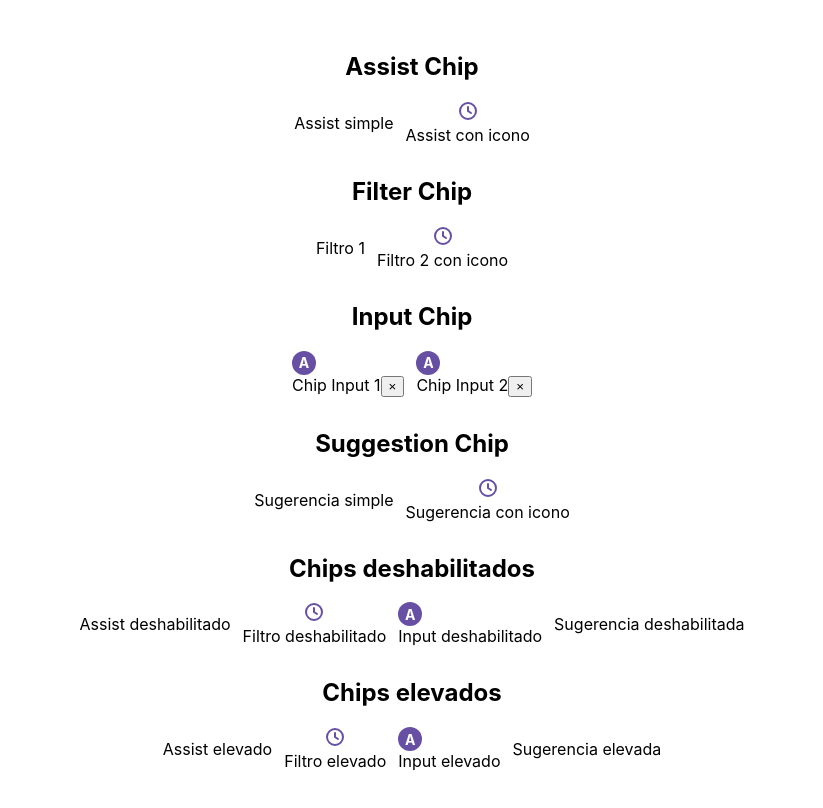
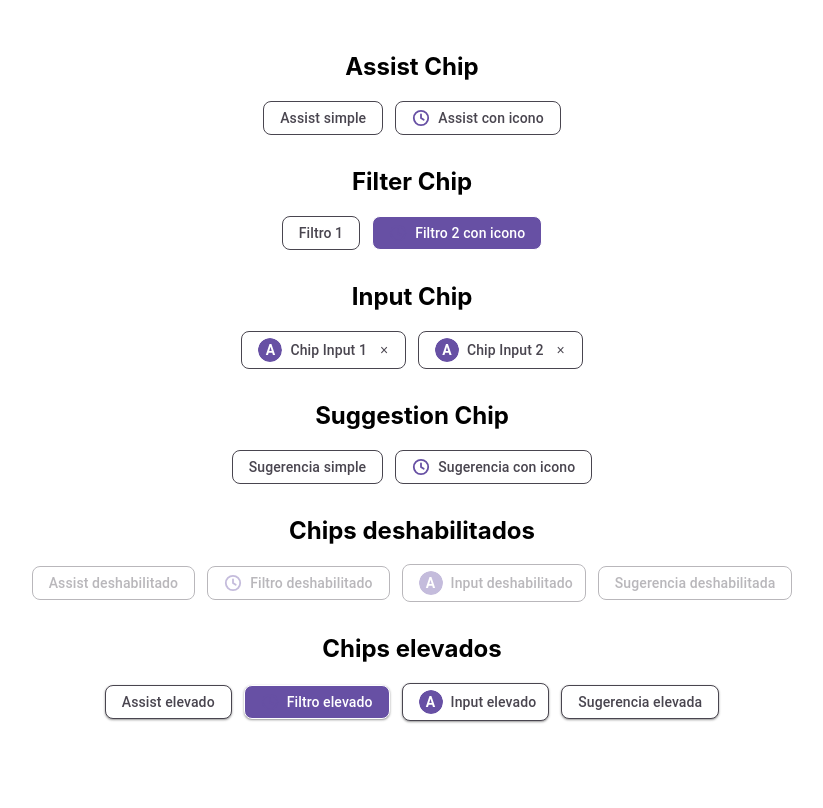
Before and after one commit to JLChambiM/my-checkbox-storybook, a React (Create React App) app: page / in a window 1280 px wide. Shown: the top 808 px of the page, without its empty margins (228-1051 px from the left). Built offline with nearby package versions, Linux system fonts and the light colour scheme.

Commit message:
chip component refactoring

```diff
--- a/src/components/chip/Chip.tsx
+++ b/src/components/chip/Chip.tsx
@@ -1,6 +1,7 @@
 import React, { useMemo } from 'react';
 import type { Properties } from './types';
 import { toDefaults, toClasses } from './helpers';
+import './styles/index.css';
 
 export default function Chip(properties?: Properties) {
   const defaults = toDefaults(properties);
--- a/src/components/chip/helpers.tsx
+++ b/src/components/chip/helpers.tsx
@@ -1,49 +1,39 @@
 import _ from 'lodash';
 import clsx from 'clsx';
+
 import type { Properties } from './types';
 
 /**
- * Devuelve las propiedades del chip con valores por defecto según la variante.
- * @param properties - Propiedades del chip
- * @returns Propiedades completas con valores por defecto
+ *
+ * @param properties
+ * @returns
  */
 export function toDefaults(properties?: Properties): Required<Properties> {
 	return _.defaults({}, properties, {
-    // Variante y modo
+		children: '',
 		variant: 'assist',
 		mode: 'flat',
-
-    // Contenido
-    children: '',
 		icon: null,
 		avatar: null,
-
-    // Estados y apariencia
 		selected: false,
 		disabled: false,
 		elevated: false,
-
-    // Eventos
-    onClick: () => {},
-    onRemove: () => {},
-    onToggle: () => {},
+		onClick: _.noop,
+		onRemove: _.noop,
+		onToggle: _.noop,
 	}) as Required<Properties>;
 }
 
-/**
- * Genera las clases CSS del chip basado en sus propiedades
- */
 export function toClasses(properties: Required<Properties>): string {
-  const { variant, mode, selected, disabled, elevated } = properties;
-
+	const { variant, mode, disabled, elevated, selected } = properties;
 	return clsx(
-    'chip', // Clase base para todos los chips
-    `chip--${variant}`, // Clase para la variante (assist, filter, input, suggestion)
-    `chip--${mode}`, // Clase para el modo (flat, outlined)
+		'chip',
+		`chip--${variant}`,
+		`chip--${mode}`,
 		{
-      'chip--selected': selected, // Clase si está seleccionado
-      'chip--disabled': disabled, // Clase si está deshabilitado
-      'chip--elevated': elevated, // Clase si está elevado
+			'chip--selected': selected,
+			'chip--disabled': disabled,
+			'chip--elevated': elevated,
 		}
 	);
 }
--- a/src/components/chip/styles/base.css
+++ b/src/components/chip/styles/base.css
@@ -1,66 +1,41 @@
 /*
   base.css
   --------
-  Define los estilos base y la estructura principal del componente Chip.
-  Aquí se establecen las reglas generales y la estructura principal del chip y sus subelementos.
+  Estilos base y estructura fundamental del componente Chip
+  Define las propiedades esenciales que todos los chips comparten
 */
+
 .chip {
+    /* Layout base */
     display: inline-flex;
     align-items: center;
-    padding: var(--chip-spacing-vertical) var(--chip-spacing-horizontal);
-    border: 1px solid transparent; /* Base border, will be customized by mode */
-    border-radius: var(--chip-size-border-radius);
-    height: var(--chip-size-height);
-    font-family: var(--chip-typography-font-family);
-    font-size: var(--chip-typography-font-size);
-    line-height: var(--chip-typography-line-height);
-    letter-spacing: var(--chip-typography-letter-spacing);
+    justify-content: center;
+    gap: var(--chip-gap);
+
+    /* Box model */
+    min-height: var(--chip-height);
+    padding: var(--chip-padding-vertical) var(--chip-padding-horizontal);
+    border: var(--chip-border-width) solid ;
+    border-radius: var(--chip-border-radius);
+    box-sizing: border-box;
+
+    /* Typography */
+    font-family: var(--chip-font-family);
+    font-size: var(--chip-font-size);
+    font-weight: var(--chip-font-weight);
+    line-height: var(--chip-line-height);
+    letter-spacing: var(--chip-letter-spacing);
+    text-decoration: none;
+
+    /* Interaction */
     cursor: pointer;
-    transition: background-color var(--chip-animation-duration-standard) var(--chip-animation-easing-standard),
-                border-color var(--chip-animation-duration-standard) var(--chip-animation-easing-standard),
-                box-shadow var(--chip-animation-duration-standard) var(--chip-animation-easing-standard); /* Add transition for smooth state changes */
-    box-sizing: border-box;
-}
+    user-select: none;
+    outline: none;
 
-.chip__avatar,
-.chip__icon {
-    display: flex;
-    align-items: center;
-    justify-content: center;
-    flex-shrink: 0;
-}
-
-.chip__content {
-    flex-grow: 1;
-    white-space: nowrap;
-    overflow: hidden;
-    text-overflow: ellipsis;
-    display: flex;
-    align-items: center;
-    min-width: 0;
-}
-
-.chip__remove {
-    display: flex;
-    align-items: center;
-    justify-content: center;
-    border: none;
-    background: none;
-    cursor: pointer;
-    padding: 0;
-    margin-left: var(--chip-spacing-text-remove);
-    width: 24px;
-    height: 24px;
-    border-radius: 50%;
-    transition: background 0.2s;
-}
-.chip__remove:hover:not(:disabled) {
-    background: rgba(103, 80, 164, 0.08);
-}
-.chip__remove:active:not(:disabled) {
-    background: rgba(103, 80, 164, 0.16);
-}
-.chip__remove:focus {
-    outline: 2px solid var(--chip-color-primary);
-    outline-offset: 1px;
-}
+    /* Animation */
+    transition:
+      background-color var(--chip-transition-duration) var(--chip-transition-easing),
+      border-color var(--chip-transition-duration) var(--chip-transition-easing),
+      box-shadow var(--chip-transition-duration) var(--chip-transition-easing),
+      color var(--chip-transition-duration) var(--chip-transition-easing);
+  }
--- a/src/components/chip/styles/index.css
+++ b/src/components/chip/styles/index.css
@@ -1,6 +1,24 @@
+/*
+  index.css
+  ---------
+  Archivo principal que importa todos los estilos del componente Chip
+  Siguiendo la arquitectura SMACSS en el orden correcto
+*/
+
+/* Base - Variables y tokens de diseño */
 @import './variables.css';
-@import './module.css';
+
+/* Base - Estilos fundamentales */
+@import './base.css';
+
+/* Layout - Estructura de elementos hijos */
 @import './layout.css';
+
+/* Modules - Modos visuales */
 @import './mode.css';
+
+/* Modules - Variantes funcionales */
+@import './variant.css';
+
+/* State - Estados interactivos */
 @import './state.css';
-@import './variant.css';
--- a/src/components/chip/styles/layout.css
+++ b/src/components/chip/styles/layout.css
@@ -1,34 +1,53 @@
 /*
   layout.css
   ----------
-  Define la disposición y el espaciado interno de los elementos del chip.
-  Aquí se gestionan los tamaños y el gap entre iconos, avatares y texto.
+  Estilos de layout para elementos hijos del chip
+  Define la estructura interna y disposición de iconos, avatares, texto y botones
 */
-.chip {
-    display: inline-flex;
+
+.chip__icon {
+    display: flex;
     align-items: center;
-    gap: var(--chip-spacing-icon-text);
+    justify-content: center;
+    width: var(--chip-icon-size);
+    height: var(--chip-icon-size);
+    flex-shrink: 0;
   }
 
-.chip__avatar,
-.chip__icon {
-    width: 24px;
-    height: 24px;
+  .chip__avatar {
+    display: flex;
+    align-items: center;
+    justify-content: center;
+    width: var(--chip-avatar-size);
+    height: var(--chip-avatar-size);
     border-radius: 50%;
     overflow: hidden;
-    background: none;
-    margin-right: 0;
+    flex-shrink: 0;
+  }
+
+  .chip__label {
+    flex: 1;
+    min-width: 0;
+    white-space: nowrap;
+    overflow: hidden;
+    text-overflow: ellipsis;
   }
 
   .chip__remove {
-    width: 24px;
-    height: 24px;
-    min-width: 24px;
-    min-height: 24px;
-    border-radius: 50%;
     display: flex;
     align-items: center;
     justify-content: center;
-    font-size: 18px;
+    width: var(--chip-remove-size);
+    height: var(--chip-remove-size);
+    padding: 0;
+    margin: 0;
+    border: none;
+    border-radius: 50%;
+    background: none;
+    cursor: pointer;
+    font-size: 14px;
     line-height: 1;
+    color: inherit;
+    flex-shrink: 0;
+    transition: background-color var(--chip-transition-duration) var(--chip-transition-easing);
   }
--- a/src/components/chip/styles/mode.css
+++ b/src/components/chip/styles/mode.css
@@ -1,17 +1,23 @@
 /*
   mode.css
   --------
-  Define los diferentes modos visuales del chip (flat, outlined) separando la lógica de presentación.
+  Estilos para los diferentes modos visuales del chip
+  Define las variaciones de presentación: flat (filled) y outlined
 */
-/* Flat (Filled) Mode */
-.chip--flat {
-    background-color: var(--chip-color-surface); /* Example: Use surface color for flat background */
-    color: var(--chip-color-on-surface); /* Example: Use on-surface color for text */
+
+/* ==========================================
+   FLAT MODE (Filled)
+   ========================================== */
+   .chip--flat {
+    background-color: var(--chip-color-surface-variant);
+    color: var(--chip-color-on-surface-variant);
   }
 
-  /* Outlined Mode */
+  /* ==========================================
+     OUTLINED MODE
+     ========================================== */
   .chip--outlined {
     background-color: transparent;
-    border-color: var(--chip-color-outline); /* Use outline color for border */
-    color: var(--chip-color-on-surface); /* Example: Use on-surface color for text */
+    border-color: var(--chip-color-outline);
+    color: var(--chip-color-on-surface);
   }
--- a/src/components/chip/styles/state.css
+++ b/src/components/chip/styles/state.css
@@ -1,49 +1,103 @@
 /*
   state.css
   ---------
-  Gestiona los diferentes estados del componente Chip: hover, focus, active, disabled, selected, elevated, etc.
+  Estados interactivos del componente Chip
+  Maneja hover, focus, active, selected, disabled y elevated
 */
-/* Hover State */
-.chip:hover {
-    /* Example: subtle background color change on hover */
-    background-color: rgba(var(--chip-color-on-surface-rgb, 28, 27, 31), 0.08); /* 8% on-surface overlay */
+
+/* ==========================================
+   HOVER STATE
+   ========================================== */
+   .chip:hover:not(.chip--disabled) {
+    box-shadow: var(--chip-elevation-1);
   }
 
-  /* Focus State */
-  .chip:focus {
-    outline: 2px solid var(--chip-color-primary); /* Example: primary color outline on focus */
-    outline-offset: 1px; /* Add a small offset */
+  .chip--flat:hover:not(.chip--disabled) {
+    background-color: color-mix(in srgb, var(--chip-color-surface-variant) 92%, var(--chip-color-on-surface-variant));
   }
 
-  /* Active State (Pressed) */
-  .chip:active {
-    /* Example: slightly darker background color on active */
-    background-color: rgba(var(--chip-color-on-surface-rgb, 28, 27, 31), 0.12); /* 12% on-surface overlay */
+  .chip--outlined:hover:not(.chip--disabled) {
+    background-color: color-mix(in srgb, transparent 92%, var(--chip-color-on-surface));
   }
 
-  /* Disabled State */
-  .chip:disabled,
-  .chip[aria-disabled="true"] {
-    opacity: 0.38; /* MD3 recommended opacity for disabled elements */
-    cursor: not-allowed;
+  /* ==========================================
+     FOCUS STATE
+     ========================================== */
+  .chip:focus-visible:not(.chip--disabled) {
+    outline: 2px solid var(--chip-color-primary);
+    outline-offset: 2px;
   }
 
-  /* Selected State (for filter chips) */
-  .chip--filter.chip--selected {
-    background-color: var(--chip-color-primary); /* Example: primary color for selected filter chip */
-    color: var(--chip-color-on-primary); /* Example: on-primary color for text in selected state */
+  /* ==========================================
+     ACTIVE STATE
+     ========================================== */
+  .chip:active:not(.chip--disabled) {
+    box-shadow: none;
   }
 
-  /* Elevated State (example, typically combined with other states) */
-  .chip--elevated {
-    box-shadow: 0px 1px 2px rgba(0, 0, 0, 0.3), 0px 1px 3px rgba(0, 0, 0, 0.15); /* Example elevation shadow */
+  .chip--flat:active:not(.chip--disabled) {
+    background-color: color-mix(in srgb, var(--chip-color-surface-variant) 88%, var(--chip-color-on-surface-variant));
   }
 
-  /* Adjustments for Elevated state on hover/focus/active */
-  .chip--elevated:hover {
-    box-shadow: 0px 2px 4px rgba(0, 0, 0, 0.3), 0px 2px 6px rgba(0, 0, 0, 0.15);
+  .chip--outlined:active:not(.chip--disabled) {
+    background-color: color-mix(in srgb, transparent 88%, var(--chip-color-on-surface));
   }
 
-  .chip--elevated:active {
-    box-shadow: 0px 0px 2px rgba(0, 0, 0, 0.3), 0px 0px 4px rgba(0, 0, 0, 0.15);
+  /* ==========================================
+     SELECTED STATE (Filter chips)
+     ========================================== */
+  .chip--filter.chip--selected {
+    background-color: var(--chip-color-surface-variant);
+    color: var(--chip-color-on-surface-variant);
   }
+
+  .chip--filter.chip--selected.chip--flat {
+    background-color: var(--chip-color-primary);
+    color: var(--chip-color-on-primary);
+  }
+
+  .chip--filter.chip--selected.chip--outlined {
+    background-color: var(--chip-color-surface-variant);
+    border-color: var(--chip-color-primary);
+    color: var(--chip-color-on-surface-variant);
+  }
+
+  /* ==========================================
+     ELEVATED STATE
+     ========================================== */
+  .chip--elevated {
+    box-shadow: var(--chip-elevation-1);
+  }
+
+  .chip--elevated:hover:not(.chip--disabled) {
+    box-shadow: var(--chip-elevation-2);
+  }
+
+  .chip--elevated:active:not(.chip--disabled) {
+    box-shadow: var(--chip-elevation-1);
+  }
+
+  /* ==========================================
+     DISABLED STATE
+     ========================================== */
+  .chip--disabled {
+    opacity: 0.38;
+    cursor: not-allowed;
+    pointer-events: none;
+  }
+
+  /* ==========================================
+     REMOVE BUTTON STATES
+     ========================================== */
+  .chip__remove:hover:not(:disabled) {
+    background-color: color-mix(in srgb, transparent 92%, currentColor);
+  }
+
+  .chip__remove:active:not(:disabled) {
+    background-color: color-mix(in srgb, transparent 88%, currentColor);
+  }
+
+  .chip__remove:focus-visible {
+    outline: 1px solid currentColor;
+    outline-offset: 1px;
+  }
--- a/src/components/chip/styles/variables.css
+++ b/src/components/chip/styles/variables.css
@@ -1,38 +1,57 @@
 /*
   variables.css
   -------------
-  Centraliza todas las variables CSS utilizadas por el componente Chip para colores, tipografía, espaciados, tamaños y animaciones.
+  Design tokens y variables CSS para el componente Chip
+  Basado en Material Design 3 specifications
 */
 :root {
-    /* Colors */
-    --chip-color-primary: #6750A4; /* Example primary color */
-    --chip-color-on-primary: #FFFFFF;
-    --chip-color-surface: #FFFBFE; /* Example surface color */
-    --chip-color-on-surface: #1C1B1F;
-    --chip-color-outline: #79747E;
-    --chip-color-disabled: #E7E0EC;
-    --chip-color-on-disabled: #49454F;
+  /* ==========================================
+     COLOR TOKENS
+     ========================================== */
+  --chip-color-primary: #6750A4;
+  --chip-color-on-primary: #FFFFFF;
+  --chip-color-surface: #FEF7FF;
+  --chip-color-on-surface: #1D1B20;
+  --chip-color-surface-variant: #ffffff;
+  --chip-color-on-surface-variant: #49454F;
+  --chip-color-outline: #79747E;
+  --chip-color-outline-variant: #CAC4D0;
 
-    /* Typography */
-    --chip-typography-font-family: 'Roboto', sans-serif; /* Example font */
-    --chip-typography-font-size: 0.875rem; /* 14px */
-    --chip-typography-line-height: 1.25rem; /* 20px */
-    --chip-typography-letter-spacing: 0.00625rem; /* 0.1px */
+  /* ==========================================
+     TYPOGRAPHY TOKENS
+     ========================================== */
+  --chip-font-family: 'Roboto', system-ui, sans-serif;
+  --chip-font-size: 0.875rem; /* 14px */
+  --chip-line-height: 1.25rem; /* 20px */
+  --chip-letter-spacing: 0.00625rem; /* 0.1px */
+  --chip-font-weight: 500;
 
-    /* Spacing */
-    --chip-spacing-horizontal: 12px;
-    --chip-spacing-vertical: 8px;
-    --chip-spacing-icon-text: 8px;
-    --chip-spacing-text-remove: 8px;
+  /* ==========================================
+     SIZE TOKENS
+     ========================================== */
+  --chip-height: 32px;
+  --chip-border-radius: 8px;
+  --chip-border-width: 0.5px;
 
-    /* Size */
-    --chip-size-height: 32px;
-    --chip-size-border-radius: 8px; /* Fully rounded corners */
+  /* ==========================================
+     SPACING TOKENS
+     ========================================== */
+  --chip-padding-horizontal: 16px;
+  --chip-padding-vertical: 6px;
+  --chip-gap: 8px;
+  --chip-icon-size: 18px;
+  --chip-avatar-size: 24px;
+  --chip-remove-size: 18px;
 
-    /* Animation */
-    --chip-animation-duration-standard: 0.2s;
-    --chip-animation-easing-standard: ease;
+  /* ==========================================
+     ANIMATION TOKENS
+     ========================================== */
+  --chip-transition-duration: 0.2s;
+  --chip-transition-easing: cubic-bezier(0.2, 0.0, 0, 1.0);
 
-     /* Add RGB version of on-surface for alpha transparencies */
-    --chip-color-on-surface-rgb: 28, 27, 31; /* RGB values for #1C1B1F */
-  }
+  /* ==========================================
+     ELEVATION TOKENS
+     ========================================== */
+  --chip-elevation-1: 0px 1px 2px rgba(0, 0, 0, 0.3), 0px 1px 3px rgba(0, 0, 0, 0.15);
+  --chip-elevation-2: 0px 2px 6px rgba(0, 0, 0, 0.3), 0px 1px 2px rgba(0, 0, 0, 0.15);
+}
--- a/src/components/chip/styles/variant.css
+++ b/src/components/chip/styles/variant.css
@@ -1,20 +1,35 @@
-/* Assist Chip Variant: Variante de chip de asistencia, generalmente sin estilos adicionales. */
+/*
+  variant.css
+  -----------
+  Estilos específicos para cada variante de chip según Material Design 3
+  Define las diferencias funcionales entre assist, filter, input y suggestion
+*/
+
+/* ==========================================
+   ASSIST CHIP
+   ========================================== */
    .chip--assist {
-    /* No significant variant-specific styles typically needed beyond base, mode, and state */
+    /* Hereda estilos base - no requiere modificaciones específicas */
   }
 
-/* Filter Chip Variant: Variante de chip de filtro, el estado seleccionado se maneja en state.css. */
+  /* ==========================================
+     FILTER CHIP
+     ========================================== */
   .chip--filter {
-    /* Filter chips have the selected state, which is handled in _state.css */
+    /* Hereda estilos base - el estado selected se maneja en state.css */
   }
 
-/* Input Chip Variant: Variante de chip de entrada, ajusta el padding para el icono de eliminar. */
+  /* ==========================================
+     INPUT CHIP
+     ========================================== */
   .chip--input {
-    /* Input chips often have a slightly different padding to accommodate the remove icon */
-    padding-right: 8px; /* Example: adjust padding to make space for remove icon */
+    /* Reduce padding derecho para acomodar el botón de remove */
+    padding-right: calc(var(--chip-padding-horizontal) - 4px);
   }
 
-/* Suggestion Chip Variant: Variante de chip de sugerencia, generalmente sin estilos adicionales. */
+  /* ==========================================
+     SUGGESTION CHIP
+     ========================================== */
   .chip--suggestion {
-     /* No significant variant-specific styles typically needed */
+    /* Hereda estilos base - no requiere modificaciones específicas */
   }
```
Also changed, not shown: src/components/chip/types.ts (+18 -16 lines), src/components/chip/styles/module.css (deleted). Lines whose indentation alone changed are shown as unchanged.
